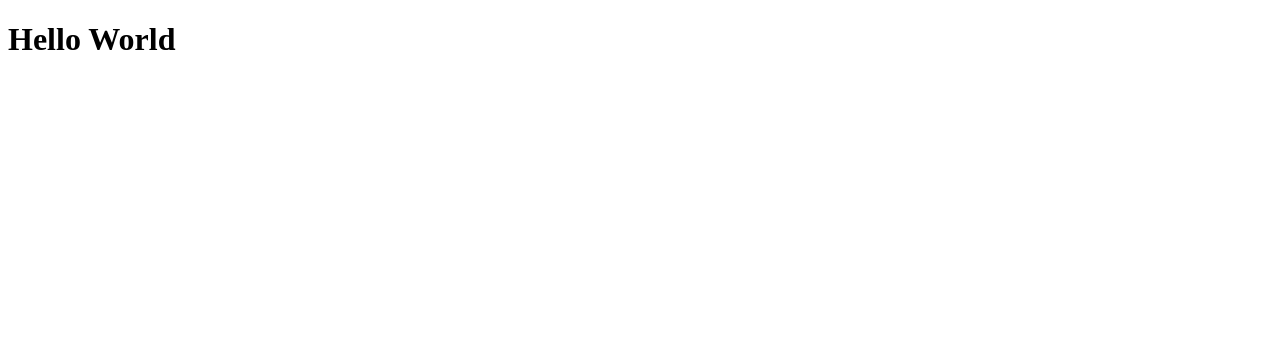
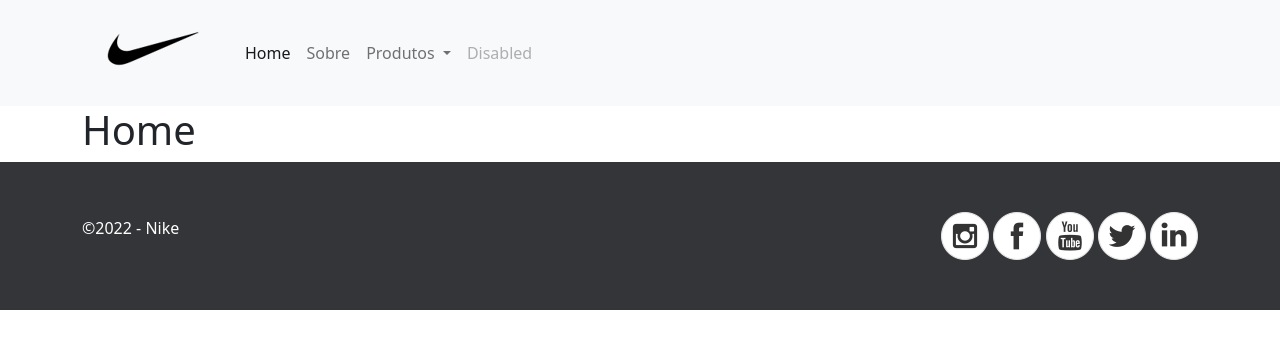
Before and after one commit to vitoormt/profnovo, a plain HTML site: page index.html in a window 1280 px wide. Drawn offline with nearby package versions, Linux system fonts and the light colour scheme.

Commit message:
Add files via upload

```diff
--- a/index.html
+++ b/index.html
@@ -1,12 +1,124 @@
 <!DOCTYPE html>
-<html lang="en">
-<head>
-    <meta charset="UTF-8">
-    <meta http-equiv="X-UA-Compatible" content="IE=edge">
-    <meta name="viewport" content="width=device-width, initial-scale=1.0">
-    <title>TixMax</title>
-</head>
-<body>
-    <h1>Hello World</h1>
-</body>
+<html lang="pt-br">
+  <head>
+    <meta charset="UTF-8" />
+    <meta http-equiv="X-UA-Compatible" content="IE=edge" />
+    <meta name="viewport" content="width=device-width, initial-scale=1.0" />
+    <title>Nike</title>
+    <meta
+      name="description"
+      content="Descrição do site máximo de 150 caracteres"
+    />
+    <!-- CSS only -->
+    <link
+      href="https://cdn.jsdelivr.net/npm/bootstrap@5.2.1/dist/css/bootstrap.min.css"
+      rel="stylesheet"
+      integrity="sha384-iYQeCzEYFbKjA/T2uDLTpkwGzCiq6soy8tYaI1GyVh/UjpbCx/TYkiZhlZB6+fzT"
+      crossorigin="anonymous"
+    />
+    <!-- CSS Customizado -->
+    <link rel="stylesheet" href="style.css" />
+    <!-- Favicon -->
+    <link rel="icon" href="img/nike.png" />
+  </head>
+  <body>
+    <nav class="navbar navbar-expand-lg bg-light">
+      <div class="container">
+        <!--a class="navbar-brand" href="#">Nike</!--a-->
+
+        <nav class="navbar bg-light">
+          <div class="container">
+            <a class="navbar-brand" href="index.html">
+              <img src="img/nike.png" alt="nike">
+            </a>
+          </div>
+        </nav>
+
+        <button
+          class="navbar-toggler"
+          type="button"
+          data-bs-toggle="collapse"
+          data-bs-target="#navbarSupportedContent"
+          aria-controls="navbarSupportedContent"
+          aria-expanded="false"
+          aria-label="Toggle navigation"
+        >
+          <span class="navbar-toggler-icon"></span>
+        </button>
+        <div class="collapse navbar-collapse" id="navbarSupportedContent">
+          <ul class="navbar-nav me-auto mb-2 mb-lg-0">
+            <li class="nav-item">
+              <a class="nav-link active" aria-current="page" href="index.html">Home</a>
+            </li>
+            <li class="nav-item">
+              <a class="nav-link" href="#">Sobre</a>
+            </li>
+            <li class="nav-item dropdown">
+              <a
+                class="nav-link dropdown-toggle"
+                href="#"
+                role="button"
+                data-bs-toggle="dropdown"
+                aria-expanded="false"
+              >
+                Produtos
+              </a>
+              <ul class="dropdown-menu">
+                <li><a class="dropdown-item" href="#">Camisetas</a></li>
+                <li><a class="dropdown-item" href="#">Bermudas</a></li>
+                <li><hr class="dropdown-divider"/></li>
+                <li>
+                  <a class="dropdown-item" href="#">Tênis</a>
+                </li>
+              </ul>
+            </li>
+            <li class="nav-item">
+              <a class="nav-link disabled">Disabled</a>
+            </li>
+          </ul>
+         <!-- <form class="d-flex" role="search">
+            <input
+              class="form-control me-2"
+              type="search"
+              placeholder="Search"
+              aria-label="Search"
+            />
+            <button class="btn btn-outline-success" type="submit">
+              Search
+            </button>
+          </form>
+        -->
+        </div>
+      </div>
+    </nav>
+
+    <main class="container">
+      <h1>Home</h1>
+    </main>
+
+    <footer class="container-fluid">
+      <div class="container flexFooter">
+        <div>
+          <p>&#169;2022 - Nike</p>
+        </div>
+
+        <div id="social">
+          <a href="https://www.instagram.com/nike/" target="_blank"><img src="img/instagram.png" alt="instagram" /></a>
+          <a href="#"><img src="img/facebook.png" alt="facebook" /></a>
+          <a href="#"><img src="img/youtube.png" alt="youtube" /></a>
+          <a href="#"><img src="img/twitter.png" alt="twitter" /></a>
+          <a href="#"><img src="img/linkedin.png" alt="linkedin" /></a>
+        </div>
+      </div>
+
+
+    </footer>
+
+    <!-- JavaScript Bundle with Popper -->
+    <script
+      src="https://cdn.jsdelivr.net/npm/bootstrap@5.2.1/dist/js/bootstrap.bundle.min.js"
+      integrity="sha384-u1OknCvxWvY5kfmNBILK2hRnQC3Pr17a+RTT6rIHI7NnikvbZlHgTPOOmMi466C8"
+      crossorigin="anonymous"
+    ></script>
+  </body>
 </html>
--- /dev/null
+++ b/style.css
@@ -0,0 +1,79 @@
+/**
+ * Folha de estilo personalizada do site ...
+ * @author Seu Nome
+ */
+
+/* Layout */
+.flexFooter {
+  display: flex;
+  flex-direction: column-reverse;
+}
+
+/* Smartphone Portrait */
+/*
+body {
+  background-color: #00ffff;
+}
+*/
+
+/* Rodapé */
+footer {
+  background-color: #343538;
+  color: #fff;
+  padding: 50px 0px;
+  text-align: center;
+}
+
+#social {
+  margin-bottom: 25px;
+}
+
+/* Smartphone Landscape */
+@media (min-width: 576px) {
+  /*
+  body {
+    background-color: #ff0;
+  }
+  */
+
+  /* Rodapé */
+  .flexFooter {
+    flex-direction: row;
+    justify-content: space-between;
+    align-items: center;
+  }
+
+  #social {
+    margin: 0;
+  }
+
+}
+
+/* Tablet Portrait */
+@media (min-width: 768px) {
+  /*
+  body {
+    background-color: #ff0000;
+    color: #fff;
+  }
+  */
+}
+
+/* Tablet Landscape */
+@media (min-width: 992px) {
+  /*
+  body {
+    background-color: #00ff00;
+  }
+  */
+}
+
+/* Desktop */
+@media (min-width: 1200px) {
+  /*
+  body {
+    background-color: #fff;
+    color: #000;
+  }
+  */
+}
```
Also changed, not shown: img/facebook.png (added), img/instagram.png (added), img/linkedin.png (added), img/nike.png (added), img/twitter.png (added), img/youtube.png (added), 1 other file.
